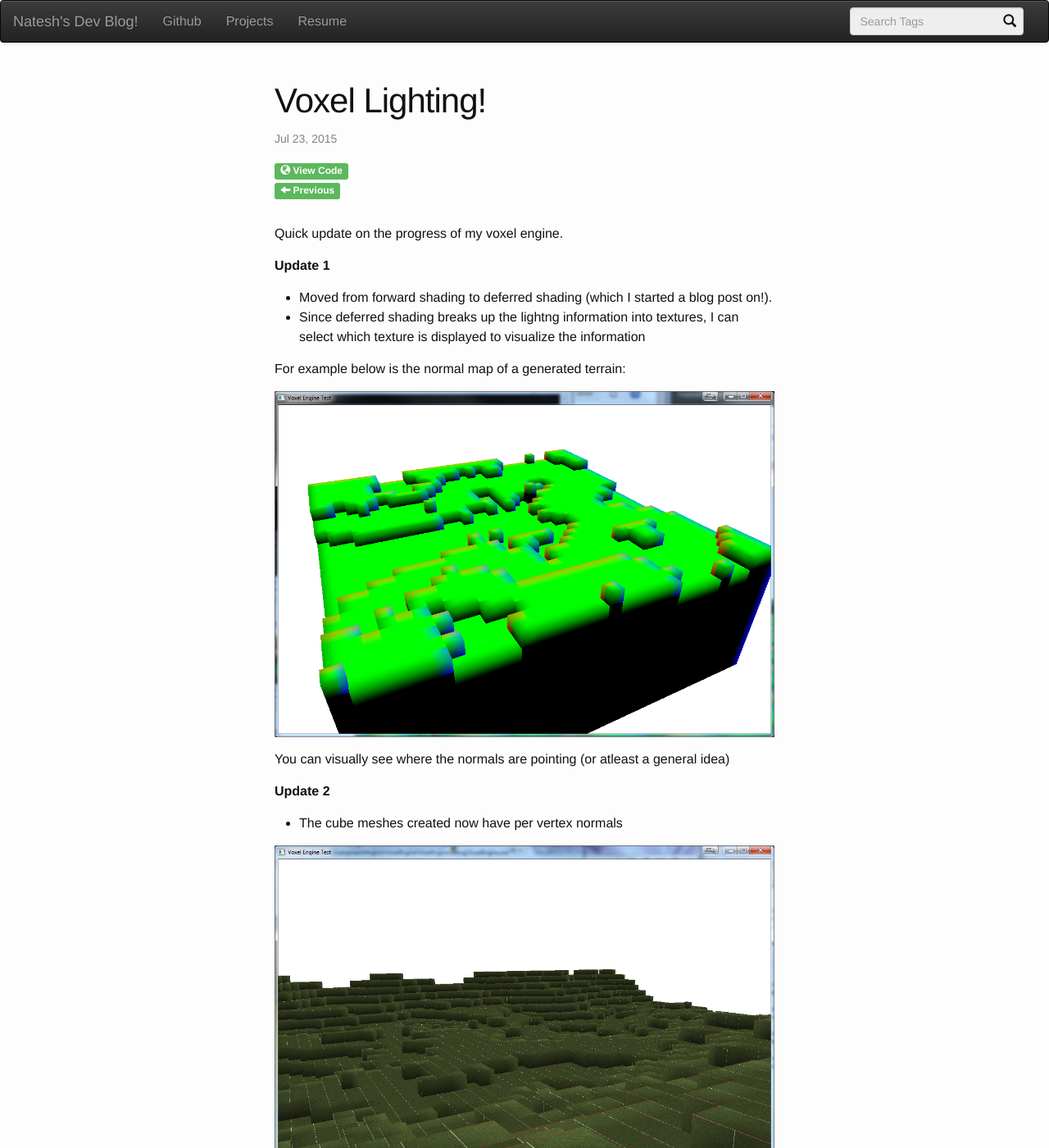
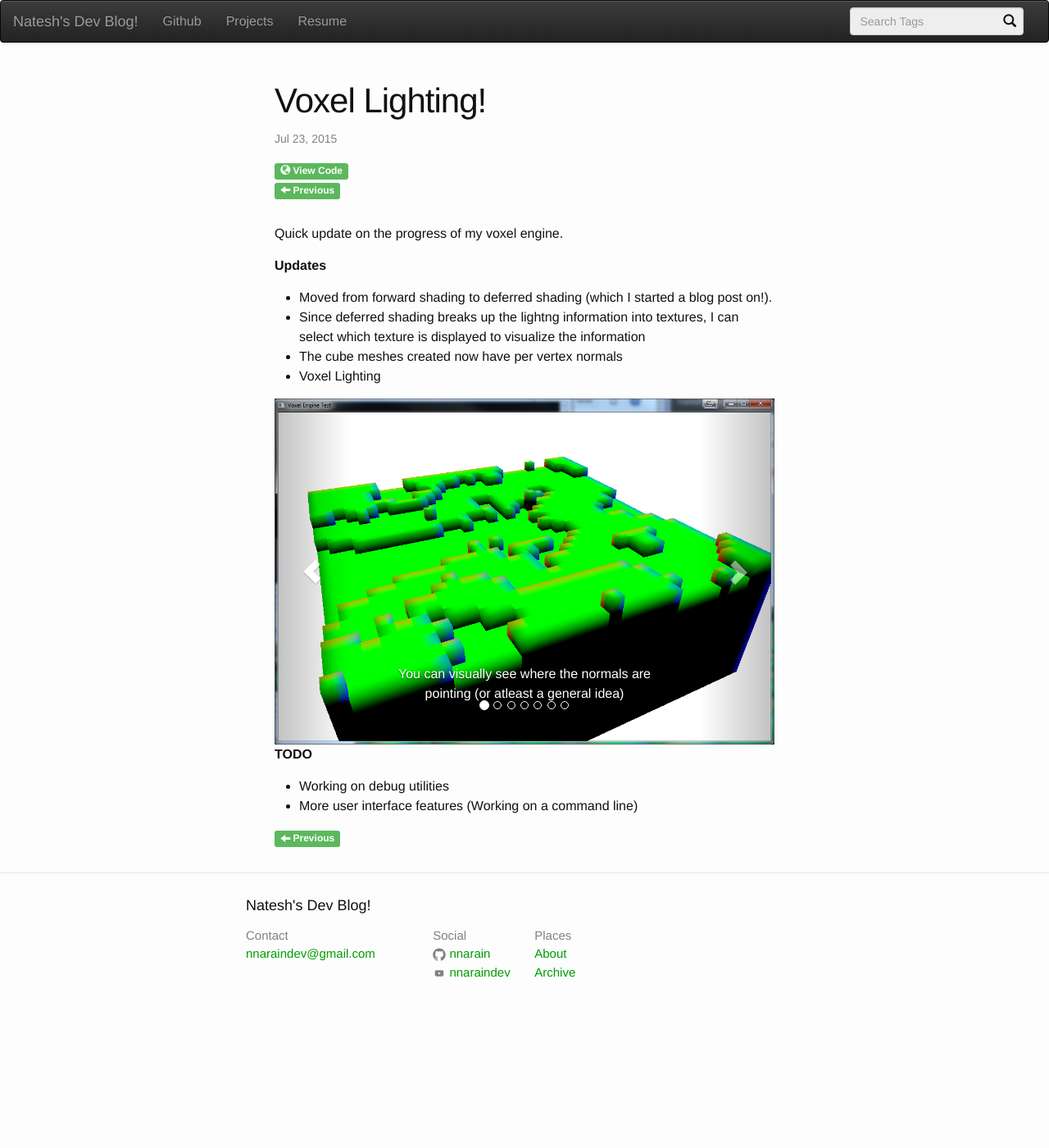
Before and after one commit to nnarain/nnarain.github.io, a Jekyll site: the page built from _posts/2015-07-23-Voxel Lighting!.md, in a window 1280 px wide and 1400 px high. Shown: the whole window at 82% size. Built offline with Jekyll 4.4.1, drawn with Linux system fonts in a browser that asks for light colours; Markdown is read by kramdown in place of the engine named in the settings; some of the changed text lies outside the part shown.

Commit message:
update voxel light post to use a photo slide

```diff
--- a/_posts/2015-07-23-Voxel Lighting!.md
+++ b/_posts/2015-07-23-Voxel Lighting!.md
@@ -11,43 +11,81 @@ next_post:
 
 Quick update on the progress of my voxel engine.
 
-**Update 1**
+**Updates**
 
 - Moved from forward shading to deferred shading (which I started a blog post on!).
 - Since deferred shading breaks up the lightng information into textures, I can select which texture is displayed to visualize the information
-
-For example below is the normal map of a generated terrain:
-
-![Image not found!](/assets/2015/07/23/terrain-normalmap.png)
-
-You can visually see where the normals are pointing (or atleast a general idea)
-
-**Update 2**
-
 - The cube meshes created now have per vertex normals
-
-![Image not found!](/assets/2015/07/23/terrain2.png)
-
-**Update 3**
-
 - Voxel Lighting
 
-![Image not found!](/assets/2015/07/23/terrain-multiple-lights.png)
+<div id="image-carousel" class="carousel slide" data-ride="carousel" data-interval="false">
+  <!-- Indicators -->
+  <ol class="carousel-indicators">
+    <li data-target="#image-carousel" data-slide-to="0" class="active"></li>
+    <li data-target="#image-carousel" data-slide-to="1"></li>
+    <li data-target="#image-carousel" data-slide-to="2"></li>
+    <li data-target="#image-carousel" data-slide-to="3"></li>
+    <li data-target="#image-carousel" data-slide-to="4"></li>
+    <li data-target="#image-carousel" data-slide-to="5"></li>
+    <li data-target="#image-carousel" data-slide-to="6"></li>
+  </ol>
 
-The lights are propagated outwards to each adjacent block, using a breath-first search.
+  <!-- Wrapper for slides -->
+  <div class="carousel-inner" role="listbox">
+    <div class="item active">
+      <img src="/assets/2015/07/23/terrain-normalmap.png" alt="...">
+      <div class="carousel-caption">
+        You can visually see where the normals are pointing (or atleast a general idea)
+      </div>
+    </div>
+    <div class="item">
+      <img src="/assets/2015/07/23/terrain2.png" alt="...">
+      <div class="carousel-caption">
+        The cube meshes created now have per vertex normals
+      </div>
+    </div>
+    <div class="item">
+      <img src="/assets/2015/07/23/terrain-multiple-lights.png" alt="...">
+      <div class="carousel-caption">
+        The lights are propagated outwards to each adjacent block, using a breath-first search.
+      </div>
+    </div>
+    <div class="item">
+      <img src="/assets/2015/07/23/terrain-multiple-lights-lightmap.png" alt="...">
+      <div class="carousel-caption">
+        Here's the light map texture.
+      </div>
+    </div>
+    <div class="item">
+      <img src="/assets/2015/07/23/terrain-per-face-lightning.png" alt="...">
+      <div class="carousel-caption">
+        Lighting is per face meaning light propagates up and around other blocks
+      </div>
+    </div>
+    <div class="item">
+      <img src="/assets/2015/07/23/terrain-per-face-lightning2.png" alt="...">
+      <div class="carousel-caption">
+        another example of per face lighting
+      </div>
+    </div>
+    <div class="item">
+      <img src="/assets/2015/07/23/terrain-per-face-lightning3.png" alt="...">
+      <div class="carousel-caption">
+        Same scene from another angle
+      </div>
+    </div>
+  </div>
 
-Here's the light map texture:
-
-![Image not found!](/assets/2015/07/23/terrain-multiple-lights-lightmap.png)
-
-- The lighting is also per face. Meaning it will wrap around corner and up walls.
-
-![Image not found!](/assets/2015/07/23/terrain-per-face-lightning.png)
-
-Another example, same scene from different angles:
-
-![Image not found!](/assets/2015/07/23/terrain-per-face-lightning2.png)
-![Image not found!](/assets/2015/07/23/terrain-per-face-lightning3.png)
+  <!-- Controls -->
+  <a class="left carousel-control" href="#image-carousel" role="button" data-slide="prev">
+    <span class="glyphicon glyphicon-chevron-left" aria-hidden="true"></span>
+    <span class="sr-only">Previous</span>
+  </a>
+  <a class="right carousel-control" href="#image-carousel" role="button" data-slide="next">
+    <span class="glyphicon glyphicon-chevron-right" aria-hidden="true"></span>
+    <span class="sr-only">Next</span>
+  </a>
+</div>
 
 **TODO**
 
```
